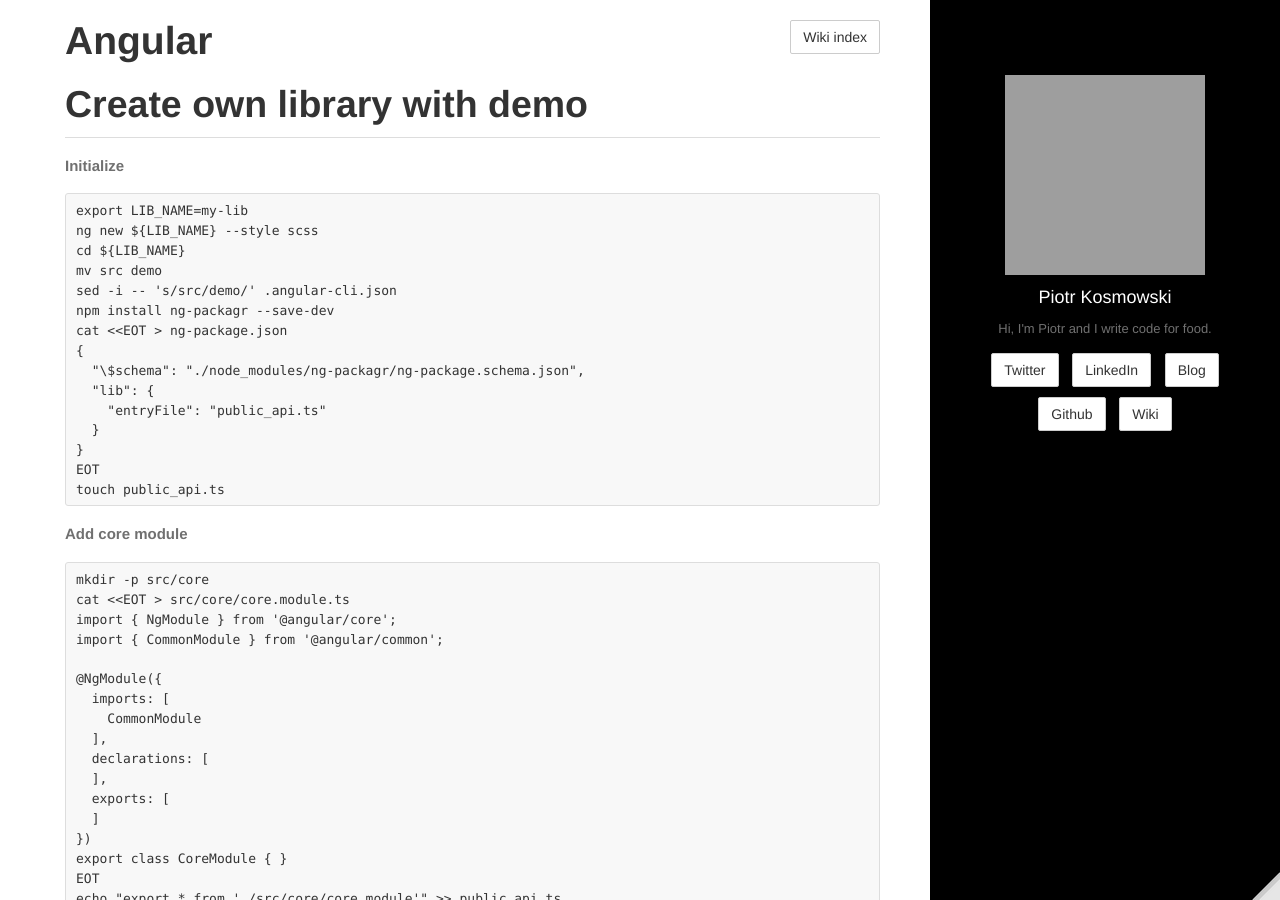
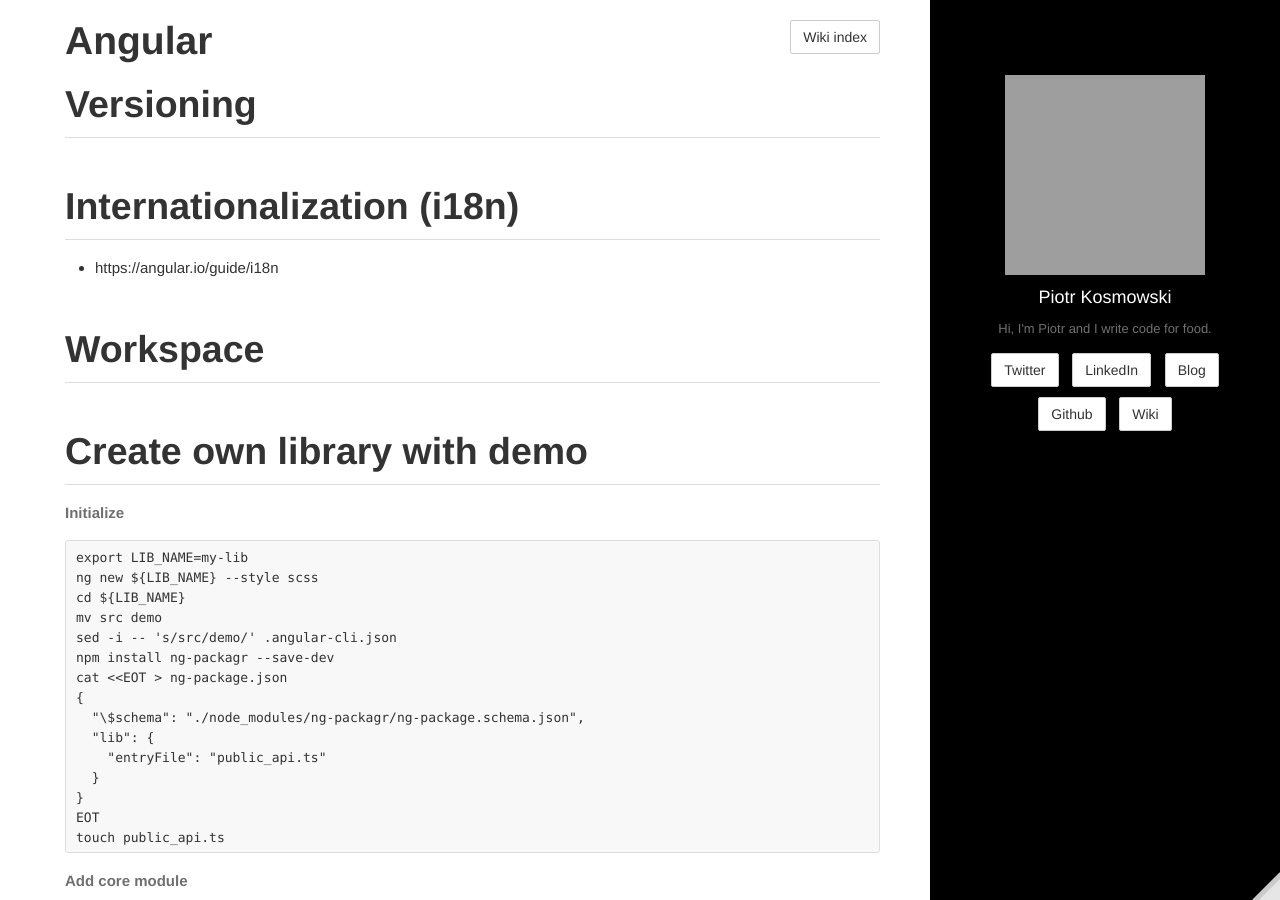
Before and after one commit to kospiotr/kospiotr.github.io, a Jekyll site: the page built from wiki/angular.md, in a window 1280 px wide and 900 px high. Built offline with Jekyll 4.4.1, drawn with Linux system fonts in a browser that asks for light colours; grey boxes are pictures that could not be loaded.

Commit message:
Update angular.md

```diff
--- a/wiki/angular.md
+++ b/wiki/angular.md
@@ -5,6 +5,14 @@
 toc: false
 editurl: wiki/angular.md
 ---
+
+# Versioning
+
+# Internationalization (i18n)
+
+* https://angular.io/guide/i18n
+
+# Workspace
 
 # Create own library with demo
 
```
